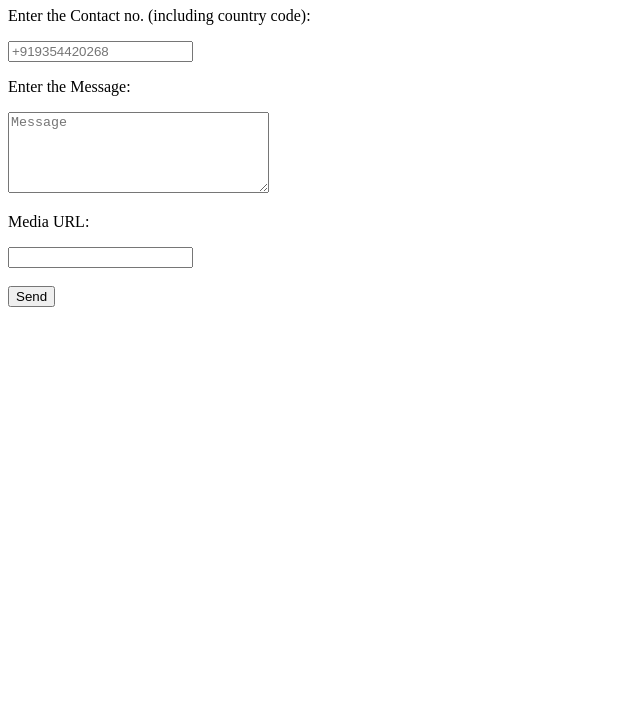
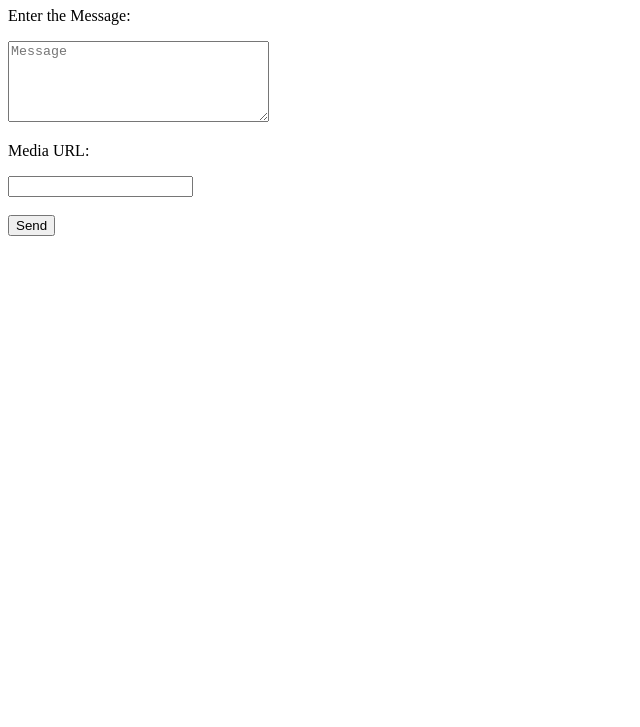
Before and after one commit to Shubhankar-12/twilio-project, a website: page dashboard.html in a window 1280 px wide. Shown: the part 73-800 px from the top of the page, without its empty margins (0-640 px from the left). Drawn offline with Linux system fonts and the light colour scheme.

Commit message:
final push

```diff
--- a/dashboard.html
+++ b/dashboard.html
@@ -9,13 +9,6 @@
   <body>
     <h1>Twilio Whatsapp test</h1>
     <form action="" method="post">
-      <p>Enter the Contact no. (including country code):</p>
-      <input
-        type="tel"
-        name="contactNo"
-        id=""
-        placeholder="+919354420268"
-      /><br />
       <p>Enter the Message:</p>
       <textarea
         name="message"
```
Also changed, not shown: index.js (+6 -1 lines).
